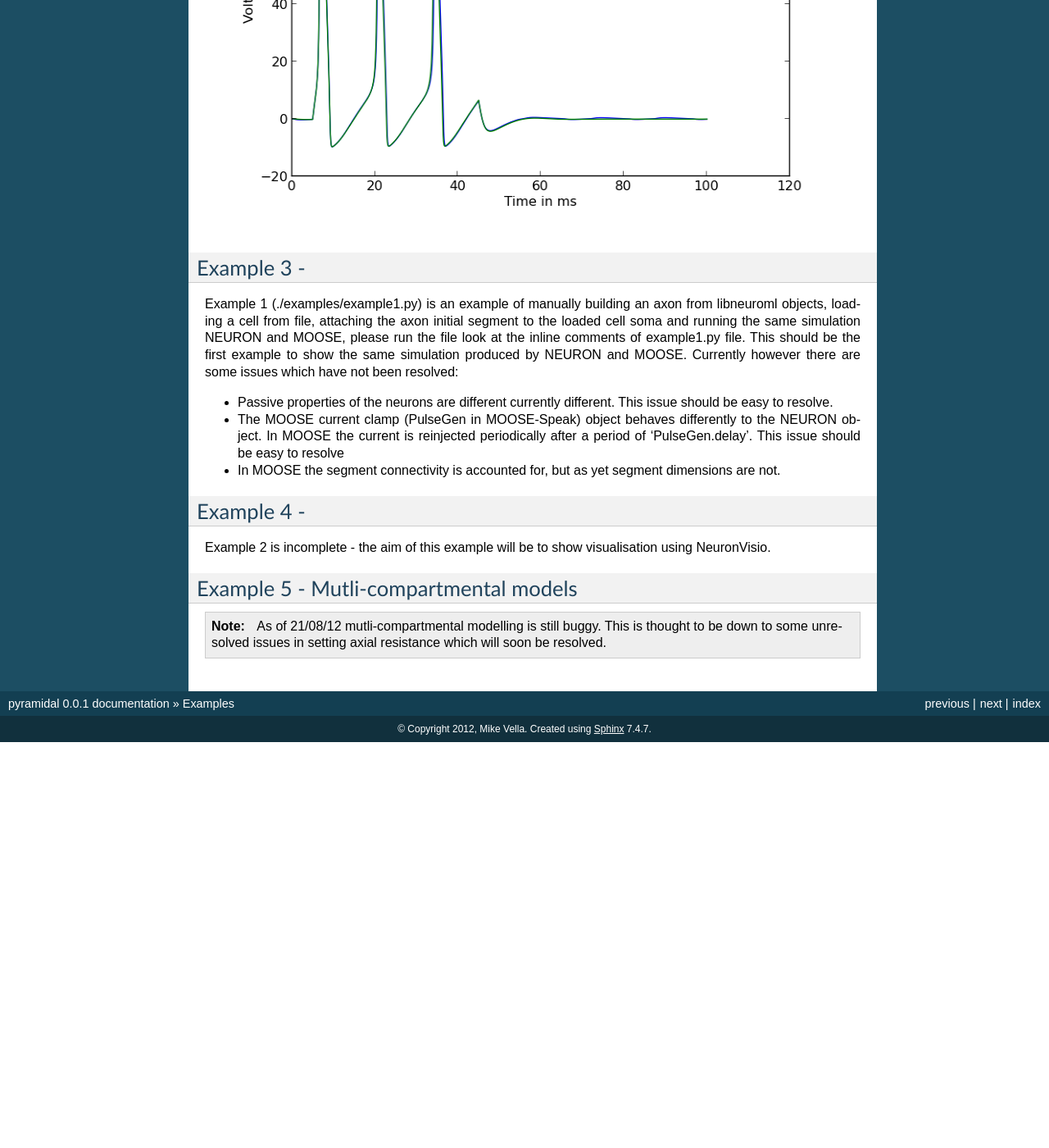
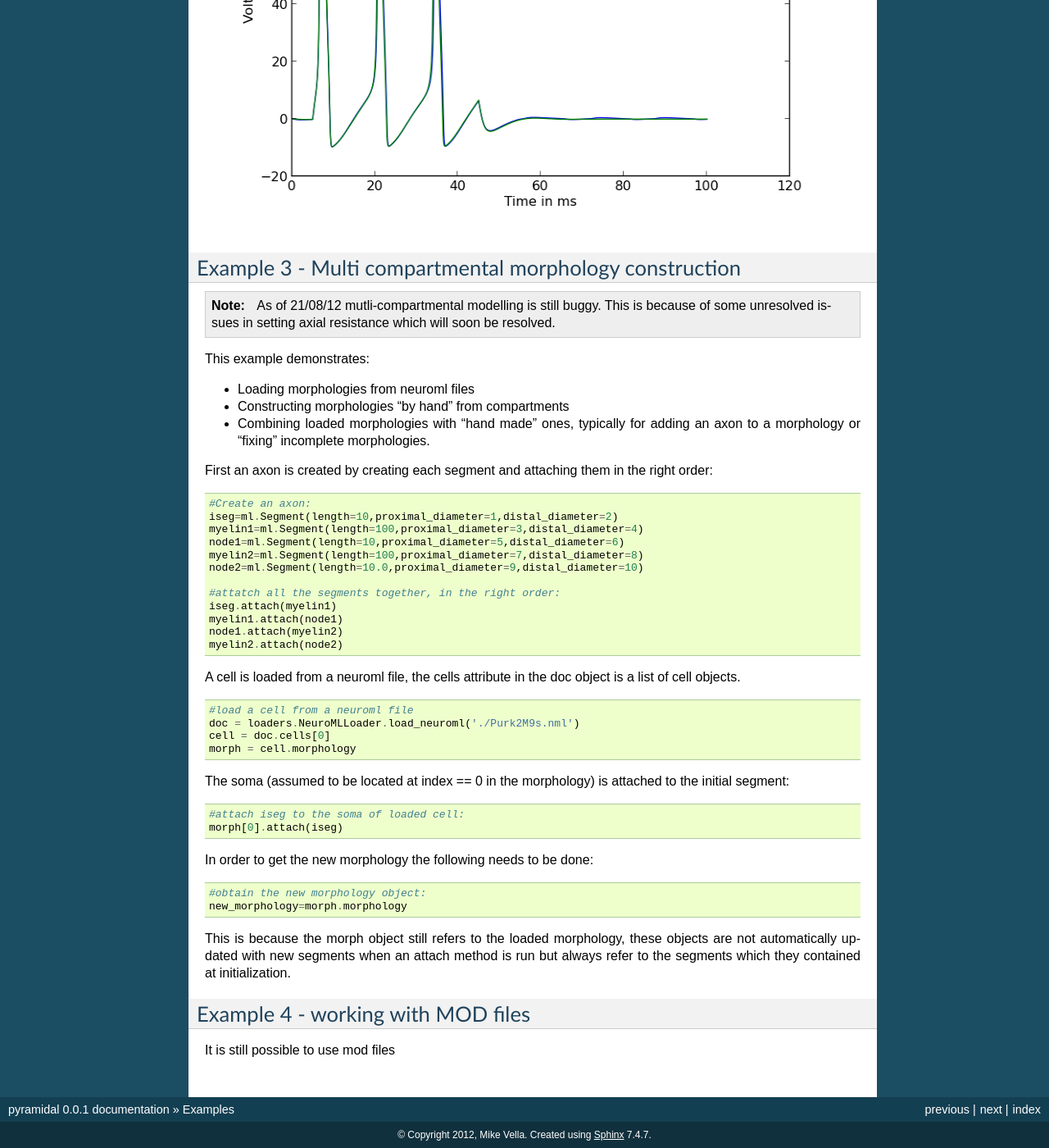
Before and after one commit to vellamike/pyramidal, a Sphinx documentation site: the page built from doc/examples.rst, in a window 1280 px wide and 1400 px high, scrolled down 3882 px. Shown: the whole window at 82% size. Built offline with Sphinx 7.4.7, drawn with Linux system fonts in a browser that asks for light colours; before the commit the page ends 4787 px from its top, so only the background shows below that; some of the changed text lies outside the part shown.

Commit message:
added documentation

```diff
--- a/doc/examples.rst
+++ b/doc/examples.rst
@@ -167,21 +167,62 @@ The MOOSE and NEURON environments are created and morphology imported just as be
    :scale: 100 %
    :alt: hodgkin_huxely_simulation
 
-Example 3 -
+Example 3 - Multi compartmental morphology construction
 ---------
-Example 1 (./examples/example1.py) is an example of manually building an axon from libneuroml objects, loading a cell from file, attaching the axon initial segment to the loaded cell soma and running the same simulation NEURON and MOOSE, please run the file look at the inline comments of example1.py file. This should be the first example to show the same simulation produced by NEURON and MOOSE. Currently however there are some issues which have not been resolved:
 
-* Passive properties of the neurons are different currently different. This issue should be easy to resolve.
-* The MOOSE current clamp (PulseGen in MOOSE-Speak) object behaves differently to the NEURON object. In MOOSE the current is reinjected periodically after a period of 'PulseGen.delay'. This issue should be easy to resolve
-* In MOOSE the segment connectivity is accounted for, but as yet segment dimensions are not.
+.. note::
+    As of 21/08/12 mutli-compartmental modelling is still buggy. This is because of some unresolved issues in setting axial resistance which will soon be resolved.
 
-Example 4 -
----------
-Example 2 is incomplete - the aim of this example will be to show visualisation using NeuronVisio.
+This example demonstrates:
+
+* Loading morphologies from neuroml files
+* Constructing morphologies "by hand" from compartments
+* Combining loaded morphologies with "hand made" ones, typically for adding an axon to a morphology or "fixing" incomplete morphologies.
+
+First an axon is created by creating each segment and attaching them in the right order:
+
+.. code-block:: python
+
+    #Create an axon:
+    iseg=ml.Segment(length=10,proximal_diameter=1,distal_diameter=2)
+    myelin1=ml.Segment(length=100,proximal_diameter=3,distal_diameter=4)
+    node1=ml.Segment(length=10,proximal_diameter=5,distal_diameter=6)
+    myelin2=ml.Segment(length=100,proximal_diameter=7,distal_diameter=8)
+    node2=ml.Segment(length=10.0,proximal_diameter=9,distal_diameter=10)
+
+    #attatch all the segments together, in the right order:
+    iseg.attach(myelin1)
+    myelin1.attach(node1)
+    node1.attach(myelin2)
+    myelin2.attach(node2)
+
+A cell is loaded from a neuroml file, the cells attribute in the doc object is a list of cell objects.
+
+.. code-block:: python
+
+    #load a cell from a neuroml file
+    doc = loaders.NeuroMLLoader.load_neuroml('./Purk2M9s.nml')
+    cell = doc.cells[0]
+    morph = cell.morphology
+
+The soma (assumed to be located at index == 0 in the morphology) is attached to the initial segment:
+
+.. code-block:: python
+
+    #attach iseg to the soma of loaded cell:
+    morph[0].attach(iseg)
+
+In order to get the new morphology the following needs to be done:
+
+.. code-block:: python
+
+    #obtain the new morphology object:
+    new_morphology=morph.morphology
+
+This is because the morph object still refers to the loaded morphology, these objects are not automatically updated with new segments when an attach method is run but always refer to the segments which they contained at initialization.
 
 
-Example 5 - Mutli-compartmental models
---------------------------------------
+Example 4 - working with MOD files
+----------------------------------
 
-.. note::
-    As of 21/08/12 mutli-compartmental modelling is still buggy. This is thought to be down to some unresolved issues in setting axial resistance which will soon be resolved.
+It is still possible to use mod files
```
Also changed, not shown: 1 other file.
